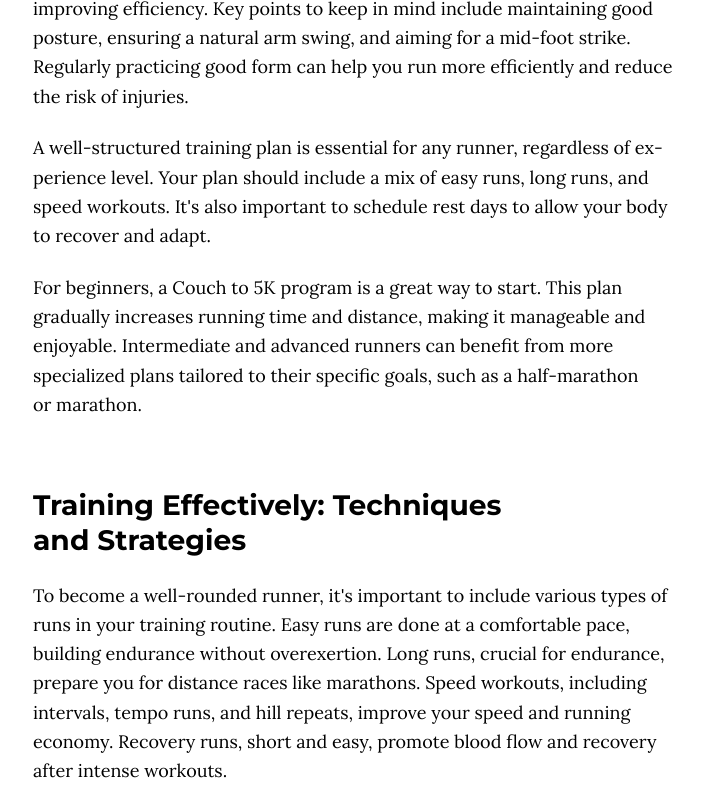
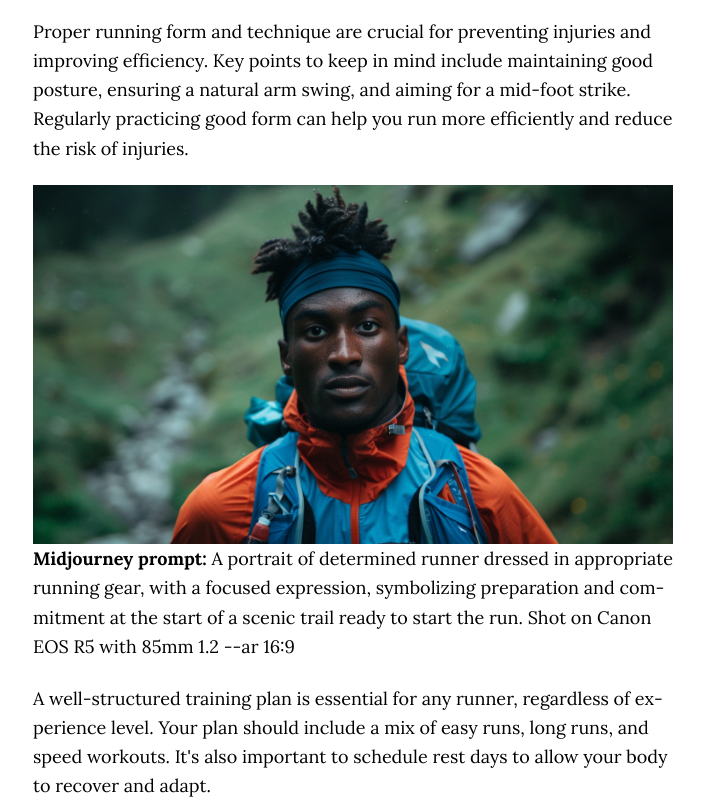
Before and after one commit to dmtrmrv/demo-vertical-rhythm, a website built with Vite: page index.html in a window 1280 px wide. Shown: the part 1530-2335 px from the top of the page, without its empty margins (287-991 px from the left). Built offline with nearby package versions, Linux system fonts and the light colour scheme.

Commit message:
Update markup and add images

```diff
--- a/index.html
+++ b/index.html
@@ -65,11 +65,13 @@
               January 12, 2024
             </time>
           </p>
-          <figure class="featured-image">
+          <figure class="media-element has-medium-flow-space">
             <img
               src="./running-basics.webp"
-              alt="A runner demonstrating proper running form on a scenic path surrounded by nature. The path winds through a lush, green park with tall trees and vibrant flowers."
+              alt="A runner demonstrating proper running form wiht a knee drive on a scenic path in Prospect Park in Brooklyn. Shot on Canon EOS R5 with 70-200mm 2.8@200mm --ar 16:9"
             />
+            <figcaption class="media-element__caption">
+              <strong>Midjourney prompt:</strong> A runner, as the main focus, demonstrating proper running form with a knee drive on a scenic path in Prospect Park, Brooklyn. Shot close-up on a Canon EOS R5 with a 70-200mm f/2.8 lens at 200mm, ensuring the runner remains centered and prominent --ar 16:9
           </figure>
           <p>
             Running is more than just a physical activity; it's a lifestyle, a
@@ -105,6 +107,21 @@
             aiming for a mid-foot strike. Regularly practicing good form can
             help you run more efficiently and reduce the risk of injuries.
           </p>
+
+          <figure class="media-element has-medium-flow-space">
+            <img
+              src="./determined-runner.webp"
+              class="media-element__image"
+              alt="A young man with short black hair stands outdoors, wearing an orange jacket and a black hydration backpack. The background features a lush, green forest under a partly cloudy sky. The man's expression is serious and focused, suggesting he is engaged in an outdoor activity like hiking or running."
+            />
+            <figcaption class="media-element__caption">
+              <strong>Midjourney prompt:</strong> A portrait of determined
+              runner dressed in appropriate running gear, with a focused
+              expression, symbolizing preparation and commitment at the start of
+              a scenic trail ready to start the run. Shot on Canon EOS R5 with
+              85mm 1.2 --ar 16:9
+            </figcaption>
+          </figure>
 
           <p>
             A well-structured training plan is essential for any runner,
```
Also changed, not shown: public/determined-runner.webp (added), 1 other file.
